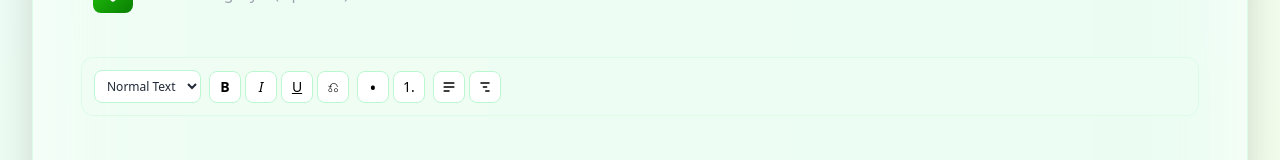
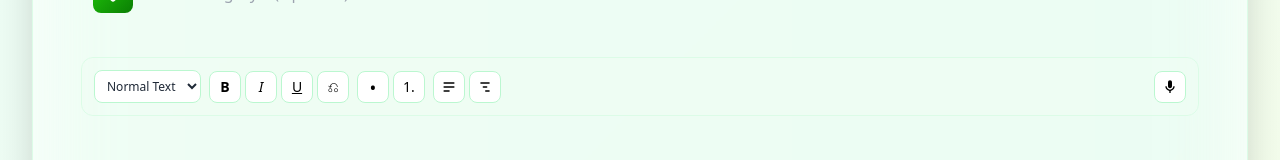
Before and after one commit to dulmini11/NotesApp, a React (Create React App) app in the folder client/: page /add in a window 1280 px wide. Shown: the part 609-769 px from the top of the page. Built offline with nearby package versions, Linux system fonts and the light colour scheme.

Commit message:
feat(client): Add voice-to-text functionality to rich text editor

```diff
--- a/client/src/pages/add.jsx
+++ b/client/src/pages/add.jsx
@@ -14,6 +14,8 @@ const Add = () => {
   const [isUploading, setIsUploading] = useState(false);
   const [isDragging, setIsDragging] = useState(false);
   const [imageError, setImageError] = useState(false);
+  const [isListening, setIsListening] = useState(false);
+  const [recognition, setRecognition] = useState(null);
 
   const navigate = useNavigate();
   const editorRef = useRef(null);
@@ -76,6 +78,85 @@ const Add = () => {
   const coverIconClass = theme === 'dark'
     ? 'text-green-500/40'
     : 'text-[#22cb0b]/40';
+
+  // Initialize speech recognition
+  useEffect(() => {
+    if ('webkitSpeechRecognition' in window || 'SpeechRecognition' in window) {
+      const SpeechRecognition = window.SpeechRecognition || window.webkitSpeechRecognition;
+      const recognitionInstance = new SpeechRecognition();
+
+      recognitionInstance.continuous = true;
+      recognitionInstance.interimResults = true;
+      recognitionInstance.lang = 'en-US';
+
+      recognitionInstance.onresult = (event) => {
+        let finalTranscript = '';
+        let interimTranscript = '';
+
+        for (let i = event.resultIndex; i < event.results.length; i++) {
+          const transcript = event.results[i][0].transcript;
+          if (event.results[i].isFinal) {
+            finalTranscript += transcript + ' ';
+          } else {
+            interimTranscript += transcript;
+          }
+        }
+
+        // Insert the recognized speech into the editor
+        if (editorRef.current) {
+          const selection = window.getSelection();
+          const range = selection.getRangeAt(0);
+
+          // If there's no cursor position, append to the end
+          if (!selection.anchorNode) {
+            const textNode = document.createTextNode(finalTranscript || interimTranscript);
+            editorRef.current.appendChild(textNode);
+          } else {
+            // Insert at cursor position
+            const textNode = document.createTextNode(finalTranscript || interimTranscript);
+            range.deleteContents();
+            range.insertNode(textNode);
+            range.collapse(false);
+            selection.removeAllRanges();
+            selection.addRange(range);
+          }
+
+          // Trigger editor change
+          handleEditorChange();
+        }
+      };
+
+      recognitionInstance.onerror = (event) => {
+        console.error('Speech recognition error:', event.error);
+        setIsListening(false);
+      };
+
+      recognitionInstance.onend = () => {
+        setIsListening(false);
+      };
+
+      setRecognition(recognitionInstance);
+    } else {
+      console.warn('Speech recognition not supported in this browser');
+    }
+  // eslint-disable-next-line react-hooks/exhaustive-deps
+  }, []); // Add ignore comment to fix ESLint warning
+
+  // Voice control functions
+  const toggleListening = () => {
+    if (!recognition) {
+      alert('Speech recognition is not supported in your browser. Please use Chrome, Edge, or Safari.');
+      return;
+    }
+
+    if (isListening) {
+      recognition.stop();
+      setIsListening(false);
+    } else {
+      recognition.start();
+      setIsListening(true);
+    }
+  };
 
   // Image upload function - FROM UPDATE PAGE
   const uploadImage = async (file) => {
@@ -682,6 +763,34 @@ const Add = () => {
                   </svg>
                 </button>
               </div>
+
+              {/* Voice to Text Button */}
+              <div className="flex items-center gap-1 ml-auto">
+                <button
+                  type="button"
+                  onClick={toggleListening}
+                  className={`w-8 h-8 flex items-center justify-center border rounded-lg transition-all ${
+                    theme === 'dark'
+                      ? `${isListening ? 'bg-red-600 border-red-700 animate-pulse' : 'bg-gray-800 border-gray-600'} hover:bg-gray-700 text-gray-200`
+                      : `${isListening ? 'bg-red-500 border-red-600 text-white animate-pulse' : 'bg-white border-green-200'} hover:bg-green-100 text-black`
+                  }`}
+                  title={isListening ? 'Stop recording' : 'Start voice typing'}
+                >
+                  <svg
+                    className="w-4 h-4"
+                    fill="currentColor"
+                    viewBox="0 0 24 24"
+                  >
+                    <path d="M12 14c1.66 0 3-1.34 3-3V5c0-1.66-1.34-3-3-3S9 3.34 9 5v6c0 1.66 1.34 3 3 3z"/>
+                    <path d="M17 11c0 2.76-2.24 5-5 5s-5-2.24-5-5H5c0 3.53 2.61 6.43 6 6.92V21h2v-3.08c3.39-.49 6-3.39 6-6.92h-2z"/>
+                  </svg>
+                </button>
+                {isListening && (
+                  <span className={`text-xs font-medium ${theme === 'dark' ? 'text-red-400' : 'text-red-500'} animate-pulse ml-1`}>
+                    Recording...
+                  </span>
+                )}
+              </div>
             </div>
 
             {/* Rich text editor area */}
```
